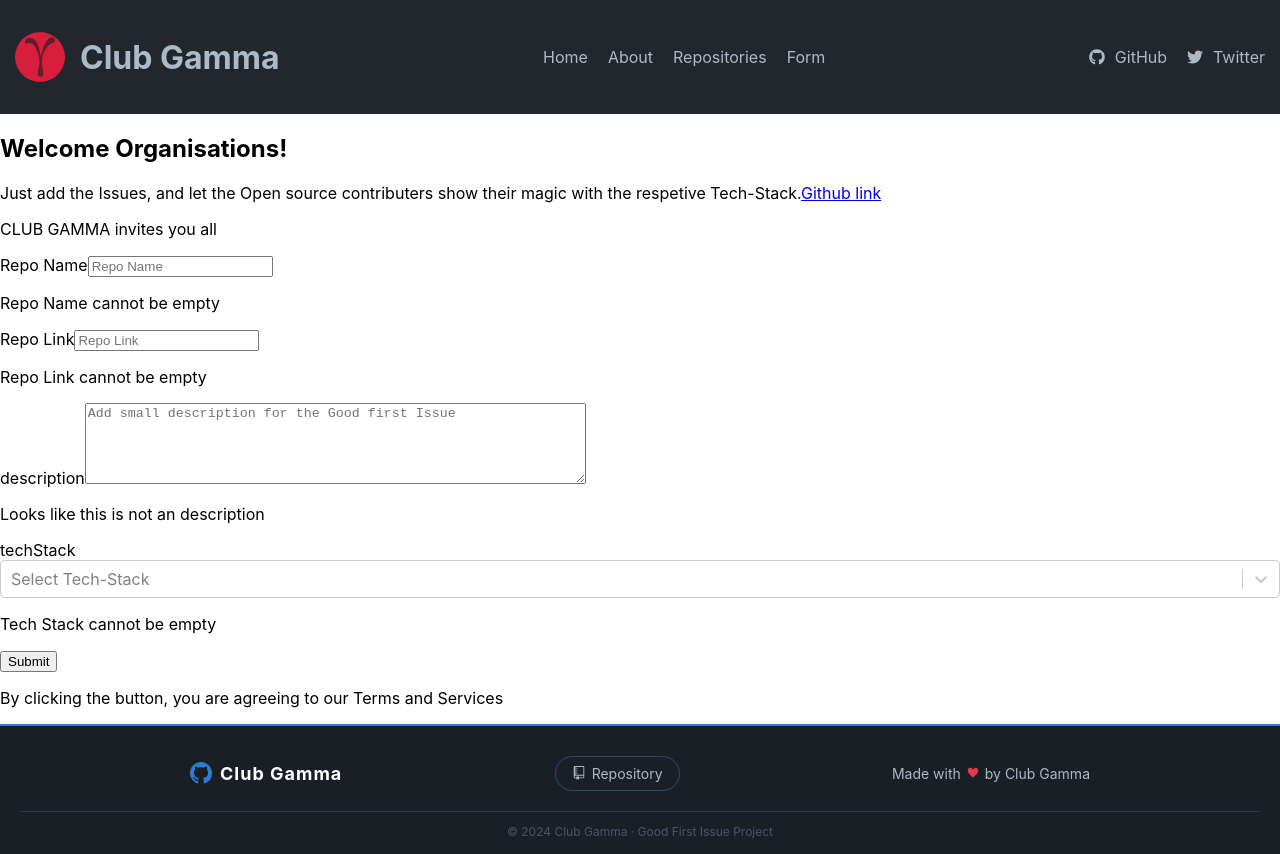
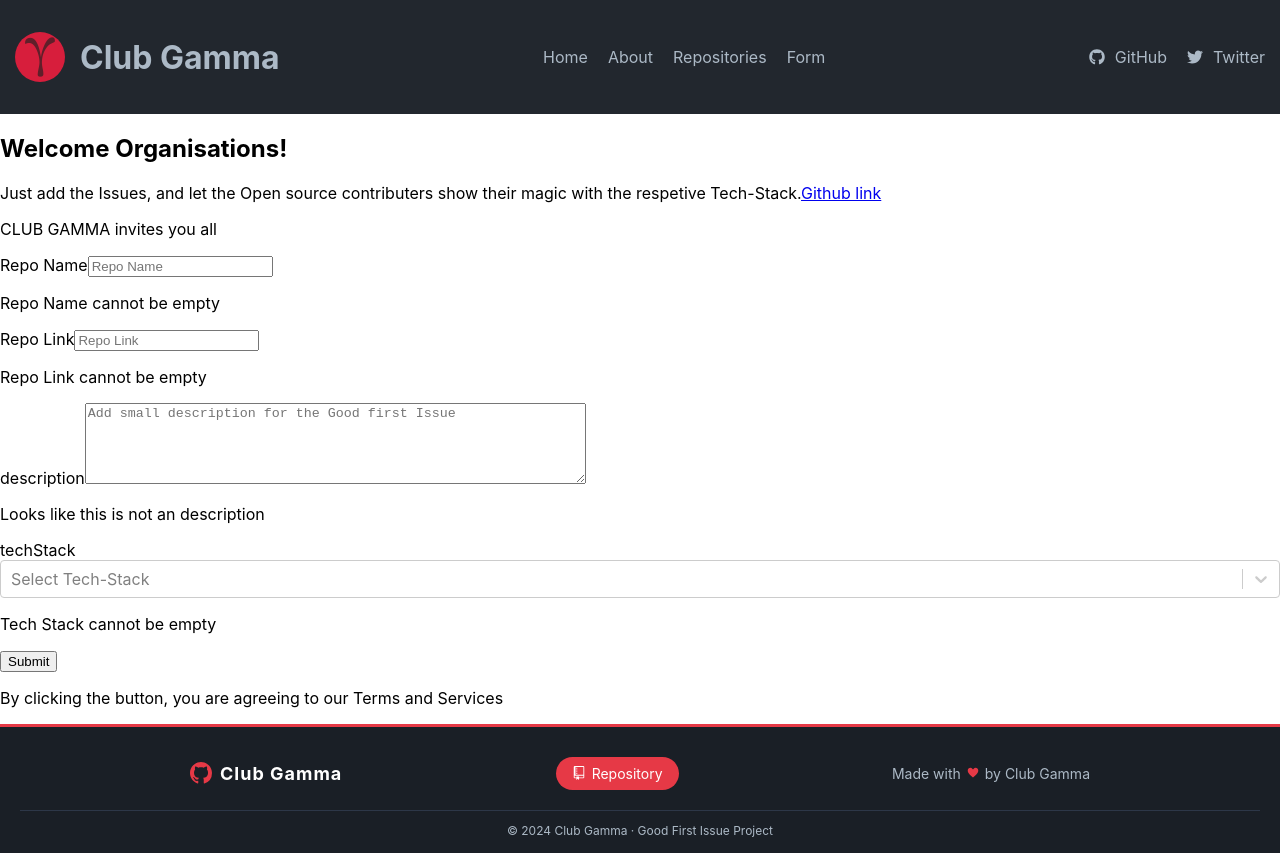
Before and after one commit to clubgamma/Good_First_Issue_Web_App, a React (Create React App) app in the folder frontend/: page /form in a window 1280 px wide. Built offline with nearby package versions, Linux system fonts and the light colour scheme.

Commit message:
improve footer

```diff
--- a/frontend/src/pages/Form.css
+++ b/frontend/src/pages/Form.css
@@ -2,7 +2,7 @@
   background: #1a1f26;
   padding: 30px 20px 15px;
   width: 100%;
-  border-top: 2px solid #2d7dd2;
+  border-top: 3px solid #e63946;
   box-sizing: border-box;
 }
 
@@ -23,7 +23,7 @@
 }
 
 .footer-logo-icon {
-  color: #2d7dd2;
+  color: #e63946;
   font-size: 22px;
 }
 
@@ -39,18 +39,17 @@
   align-items: center;
   gap: 6px;
   text-decoration: none;
-  color: #acb9c6;
+  color: #ffffff;
   font-size: 14px;
   padding: 8px 16px;
-  border: 1px solid #2d4a6e;
+  background: #e63946;
   border-radius: 20px;
   transition: all 0.3s ease;
 }
 
 .repo-link:hover {
-  background: #2d7dd2;
+  background: #c1121f;
   color: #ffffff;
-  border-color: #2d7dd2;
 }
 
 .footer-credit {
@@ -74,7 +73,7 @@
 }
 
 .footer-bottom p {
-  color: #4a5568;
+  color: #acb9c6;
   font-size: 12px;
   margin: 0;
 }
```
